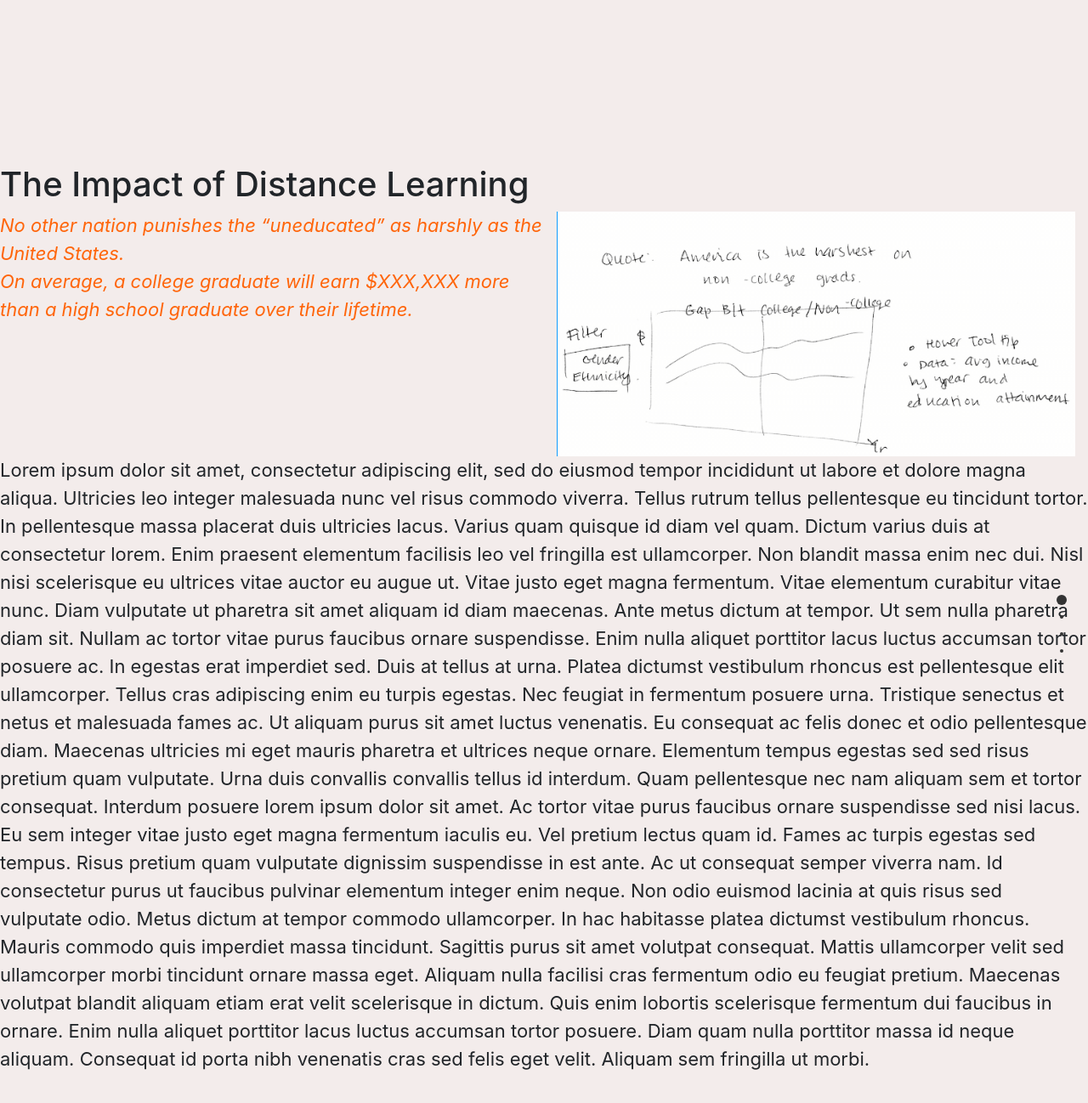
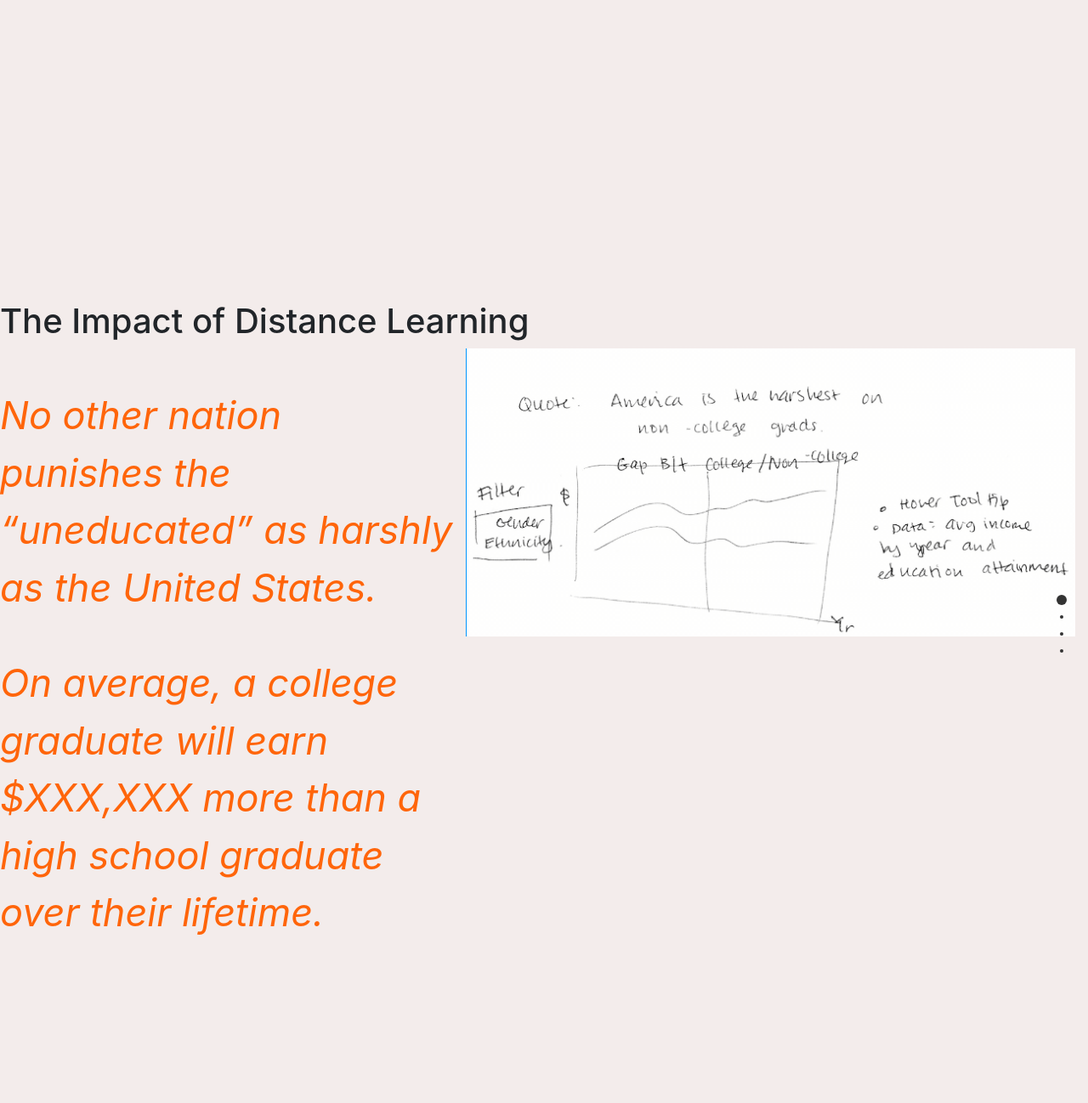
Before and after one commit to tophercf/distance-learning, a PHP site: page / in a window 1280 px wide. Shown: the part 237-1535 px from the top of the page at 85% size. Run offline with PHP 8.4, Linux system fonts and the light colour scheme.

Commit message:
one more tweak

```diff
--- a/css/style.css
+++ b/css/style.css
@@ -30,3 +30,9 @@
 body {
     font-size: 22px;
 }
+
+.quote {
+    font-size: 45px;
+    margin-top: 45px;
+    margin-bottom: 10px;
+}
--- a/index.html
+++ b/index.html
@@ -29,7 +29,7 @@
                     <h1>The Impact of Distance Learning</h1>
                 </div>
                 <div class="row">
-                    <div class="col-6">
+                    <div class="col-5">
                         <div class="row quote">
                             No other nation punishes the “uneducated” as harshly as the United States.
                         </div>
@@ -39,57 +39,11 @@
                             lifetime.
                         </div>
                     </div>
-                    <div class="col-6">
+                    <div class="col-7">
                         <img src="img/income_gap.PNG" class="img-fluid" />
                     </div>
                 </div>
-                <div class="row">
-                    <p>
-                        Lorem ipsum dolor sit amet, consectetur adipiscing elit, sed do eiusmod tempor incididunt ut
-                        labore
-                        et dolore magna aliqua. Ultricies leo integer malesuada nunc vel risus commodo viverra. Tellus
-                        rutrum tellus pellentesque eu tincidunt tortor. In pellentesque massa placerat duis ultricies
-                        lacus. Varius quam quisque id diam vel quam. Dictum varius duis at consectetur lorem. Enim
-                        praesent
-                        elementum facilisis leo vel fringilla est ullamcorper. Non blandit massa enim nec dui. Nisl
-                        nisi
-                        scelerisque eu ultrices vitae auctor eu augue ut. Vitae justo eget magna fermentum. Vitae
-                        elementum
-                        curabitur vitae nunc. Diam vulputate ut pharetra sit amet aliquam id diam maecenas. Ante metus
-                        dictum at tempor. Ut sem nulla pharetra diam sit. Nullam ac tortor vitae purus faucibus ornare
-                        suspendisse. Enim nulla aliquet porttitor lacus luctus accumsan tortor posuere ac. In egestas
-                        erat
-                        imperdiet sed. Duis at tellus at urna. Platea dictumst vestibulum rhoncus est pellentesque elit
-                        ullamcorper.
 
-                        Tellus cras adipiscing enim eu turpis egestas. Nec feugiat in fermentum posuere urna. Tristique
-                        senectus et netus et malesuada fames ac. Ut aliquam purus sit amet luctus venenatis. Eu
-                        consequat
-                        ac felis donec et odio pellentesque diam. Maecenas ultricies mi eget mauris pharetra et
-                        ultrices
-                        neque ornare. Elementum tempus egestas sed sed risus pretium quam vulputate. Urna duis
-                        convallis
-                        convallis tellus id interdum. Quam pellentesque nec nam aliquam sem et tortor consequat.
-                        Interdum
-                        posuere lorem ipsum dolor sit amet. Ac tortor vitae purus faucibus ornare suspendisse sed nisi
-                        lacus.
-
-                        Eu sem integer vitae justo eget magna fermentum iaculis eu. Vel pretium lectus quam id. Fames
-                        ac
-                        turpis egestas sed tempus. Risus pretium quam vulputate dignissim suspendisse in est ante. Ac
-                        ut
-                        consequat semper viverra nam. Id consectetur purus ut faucibus pulvinar elementum integer enim
-                        neque. Non odio euismod lacinia at quis risus sed vulputate odio. Metus dictum at tempor
-                        commodo
-                        ullamcorper. In hac habitasse platea dictumst vestibulum rhoncus. Mauris commodo quis imperdiet
-                        massa tincidunt. Sagittis purus sit amet volutpat consequat. Mattis ullamcorper velit sed
-                        ullamcorper morbi tincidunt ornare massa eget. Aliquam nulla facilisi cras fermentum odio eu
-                        feugiat pretium. Maecenas volutpat blandit aliquam etiam erat velit scelerisque in dictum. Quis
-                        enim lobortis scelerisque fermentum dui faucibus in ornare. Enim nulla aliquet porttitor lacus
-                        luctus accumsan tortor posuere. Diam quam nulla porttitor massa id neque aliquam. Consequat id
-                        porta nibh venenatis cras sed felis eget velit. Aliquam sem fringilla ut morbi.
-                    </p>
-                </div>
             </div>
 
         </div>
```
